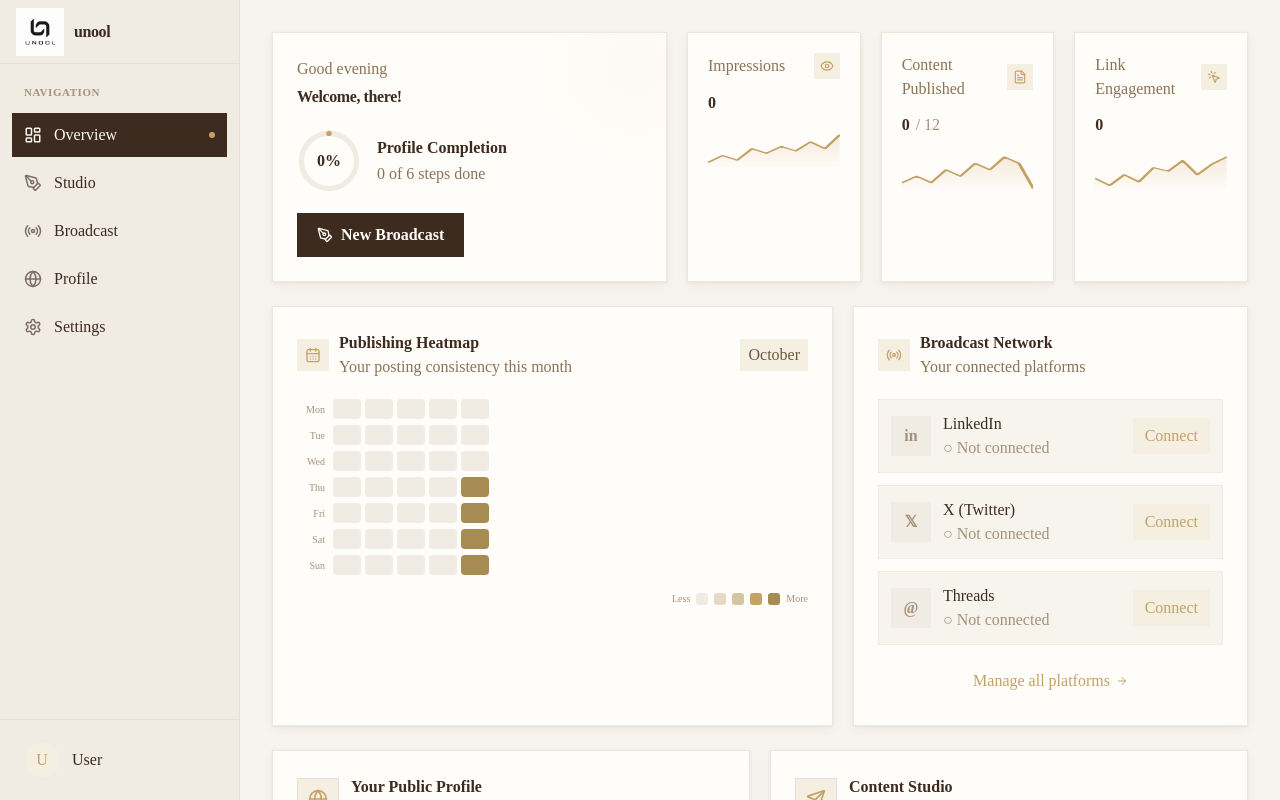
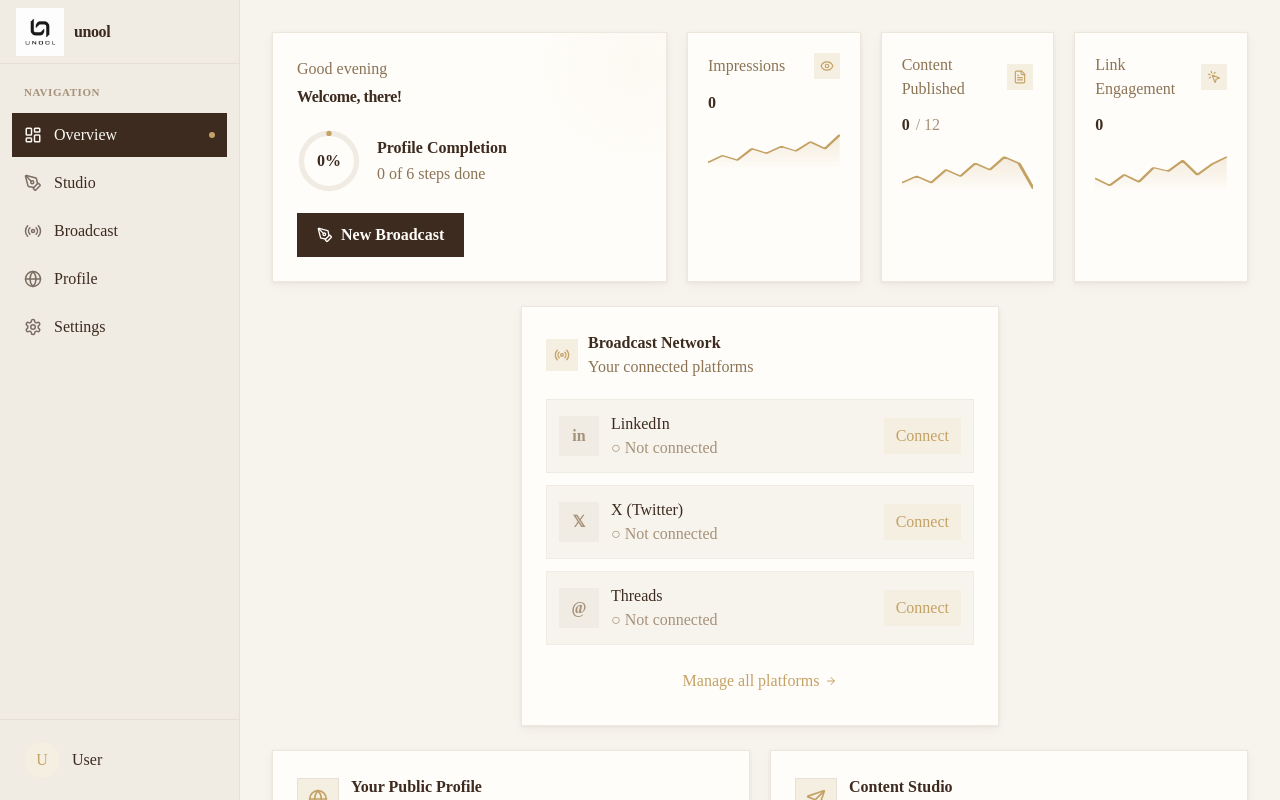
Before and after one commit to xpixenoxx/unool, a Next.js app: page /dashboard in a window 1280 px wide. Shown: the top 800 px of the page. Built offline with nearby package versions, Linux system fonts and the light colour scheme; no server answers; the database is empty.

Commit message:
style: remove publishing heatmap from dashboard and center broadcast network card

```diff
--- a/app/dashboard/DashboardClient.tsx
+++ b/app/dashboard/DashboardClient.tsx
@@ -291,90 +291,11 @@ export default function DashboardClient({ data }: { data: DashboardData }) {
       {/* ═══ ROW 2: Publishing Heatmap + Broadcast Network ═══ */}
       <div className="grid grid-cols-1 lg:grid-cols-12 gap-5">
 
-        {/* Publishing Heatmap — 7 cols */}
+        {/* Broadcast Network — centered */}
         <motion.div
           variants={fadeUp}
           transition={transition}
-          className="lg:col-span-7 rounded-2xl p-6"
-          style={{
-            backgroundColor: B.card,
-            border: `1px solid ${B.cardBorder}`,
-            boxShadow: B.cardShadow,
-          }}
-        >
-          <div className="flex items-center justify-between mb-5">
-            <div className="flex items-center gap-2.5">
-              <div
-                className="p-2 rounded-lg"
-                style={{ backgroundColor: B.accentBg }}
-              >
-                <CalendarDays className="h-4 w-4" style={{ color: B.accent }} />
-              </div>
-              <div>
-                <h3 className="text-sm font-semibold" style={{ color: B.text }}>
-                  Publishing Heatmap
-                </h3>
-                <p className="text-xs" style={{ color: B.textMuted }}>
-                  Your posting consistency this month
-                </p>
-              </div>
-            </div>
-            <span className="text-xs font-medium px-2 py-1 rounded-md" style={{ backgroundColor: B.accentBg, color: B.textSecondary }}>
-              {new Date().toLocaleString('default', { month: 'long' })}
-            </span>
-          </div>
-
-          {/* Heatmap Grid */}
-          <div className="space-y-1.5">
-            {['Mon', 'Tue', 'Wed', 'Thu', 'Fri', 'Sat', 'Sun'].map((day, dayIdx) => (
-              <div key={day} className="flex items-center gap-2">
-                <span
-                  className="text-[10px] font-medium w-7 text-right"
-                  style={{ color: B.textLight }}
-                >
-                  {day}
-                </span>
-                <div className="flex gap-1 flex-1">
-                  {heatmapData[dayIdx]?.map((level: number, cellIdx: number) => (
-                    <div
-                      key={cellIdx}
-                      className="h-5 flex-1 rounded-[4px] transition-colors"
-                      style={{
-                        backgroundColor:
-                          level === 0 ? B.heatmapEmpty
-                            : level === 1 ? B.heatmap1
-                            : level === 2 ? B.heatmap2
-                            : level === 3 ? B.heatmap3
-                            : B.heatmap4,
-                        maxWidth: 28,
-                      }}
-                      title={`${level} post${level !== 1 ? 's' : ''}`}
-                    />
-                  ))}
-                </div>
-              </div>
-            ))}
-          </div>
-
-          {/* Legend */}
-          <div className="flex items-center justify-end gap-1.5 mt-4">
-            <span className="text-[10px]" style={{ color: B.textLight }}>Less</span>
-            {[B.heatmapEmpty, B.heatmap1, B.heatmap2, B.heatmap3, B.heatmap4].map((color, i) => (
-              <div
-                key={i}
-                className="h-3 w-3 rounded-[3px]"
-                style={{ backgroundColor: color }}
-              />
-            ))}
-            <span className="text-[10px]" style={{ color: B.textLight }}>More</span>
-          </div>
-        </motion.div>
-
-        {/* Broadcast Network — 5 cols */}
-        <motion.div
-          variants={fadeUp}
-          transition={transition}
-          className="lg:col-span-5 rounded-2xl p-6"
+          className="lg:col-span-6 lg:col-start-4 rounded-2xl p-6"
           style={{
             backgroundColor: B.card,
             border: `1px solid ${B.cardBorder}`,
```
